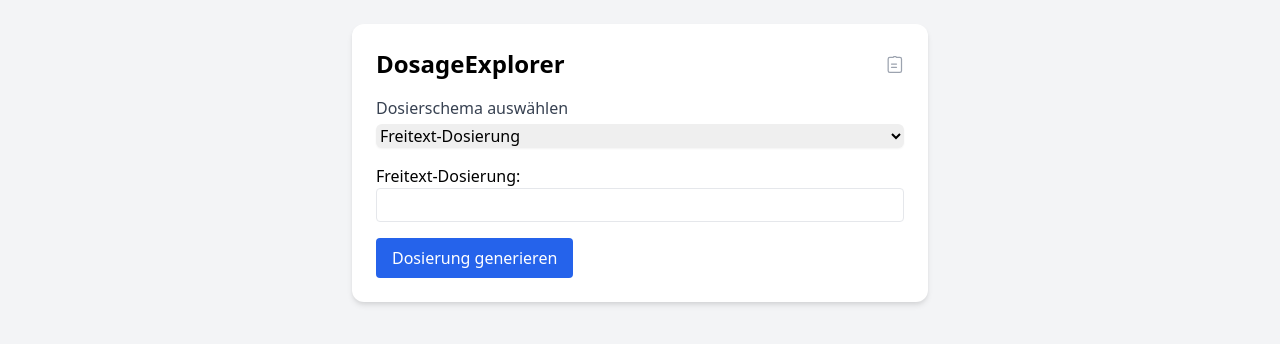
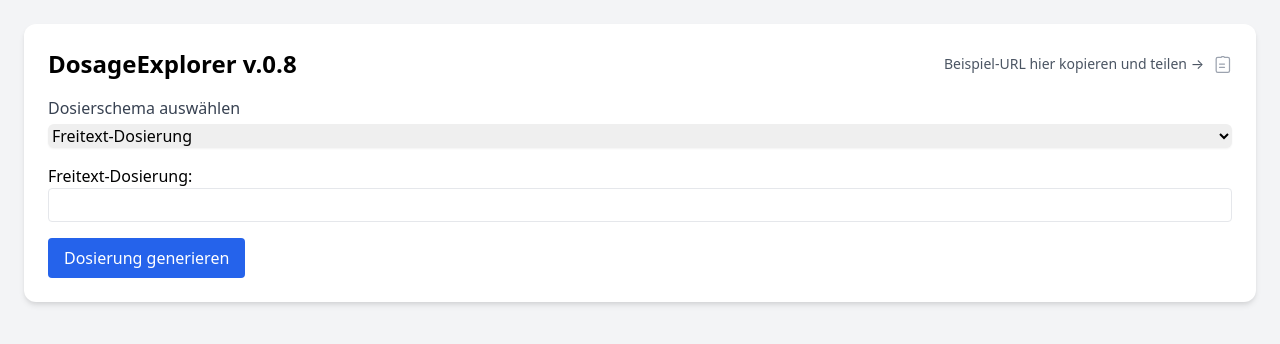
Before and after one commit to SvenSommer/DosageExplorer, a FastAPI app: page / in a window 1280 px wide. Shown: the top 344 px of the page. Run offline with FastAPI, Linux system fonts and the light colour scheme.

Commit message:
enhance layout and styling in index and result_fragment templates

```diff
--- a/templates/index.html
+++ b/templates/index.html
@@ -1,14 +1,17 @@
 <!DOCTYPE html>
 <html>
 <head>
-  <title>DosageExplorer</title>
+  <title>DosageExplorer v.0.8</title>
   <script src="https://unpkg.com/htmx.org"></script>
   <link href="https://cdn.jsdelivr.net/npm/tailwindcss@2.2.19/dist/tailwind.min.css" rel="stylesheet">
 </head>
 <body class="p-6 bg-gray-100">
-  <div class="max-w-xl mx-auto bg-white rounded-xl shadow-md p-6">
+  <div class="w-full max-w-screen-xl mx-auto bg-white rounded-xl shadow-md p-6">
+
     <div class="flex items-center justify-between mb-4">
-        <h1 class="text-2xl font-bold">DosageExplorer</h1>
+        <h1 class="text-2xl font-bold">DosageExplorer v.0.8</h1>
+        <div class="flex items-center gap-2 text-sm text-gray-600">
+        <span>Beispiel-URL hier kopieren und teilen →</span>
         <button type="button"
                 onclick="copyToClipboard()"
                 title="Link zu diesem Beispiel kopieren"
@@ -21,6 +24,7 @@
                     d="M9 12h6m-6 4h6m2 6H7a2 2 0 01-2-2V6a2 2 0 012-2h4l1-1h2l1 1h4a2 2 0 012 2v14a2 2 0 01-2 2z"/>
             </svg>
         </button>
+        </div>
         </div>
 
     <form method="get" action="/generate/{{ schema }}" class="space-y-4">
--- a/templates/result_fragment.html
+++ b/templates/result_fragment.html
@@ -6,6 +6,8 @@
 
   {% if fhir %}
   <h2 class="text-xl font-semibold mb-2">FHIR-Objekt</h2>
-<pre class="bg-gray-200 p-4 rounded text-sm">{{ fhir | escape }}</pre>
+<pre class="bg-gray-200 p-4 rounded text-sm overflow-auto whitespace-pre">
+  {{ fhir | escape }}
+</pre>
   {% endif %}
 </div>
```
